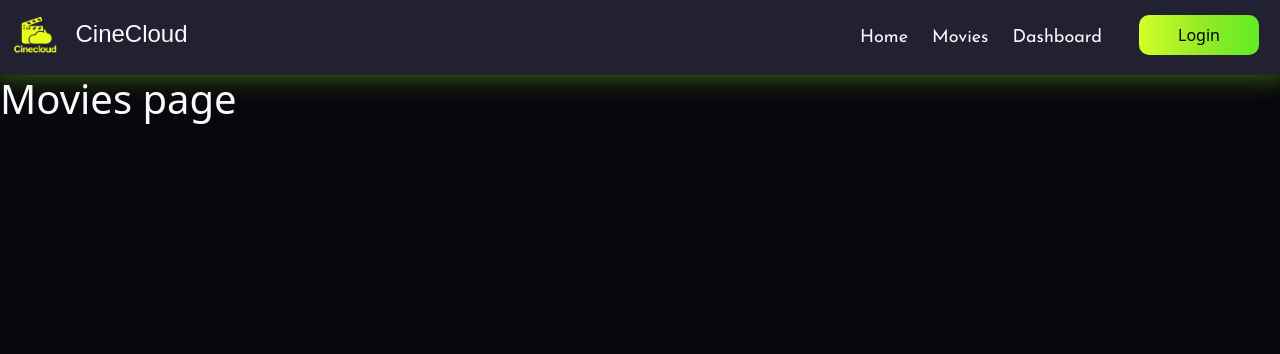
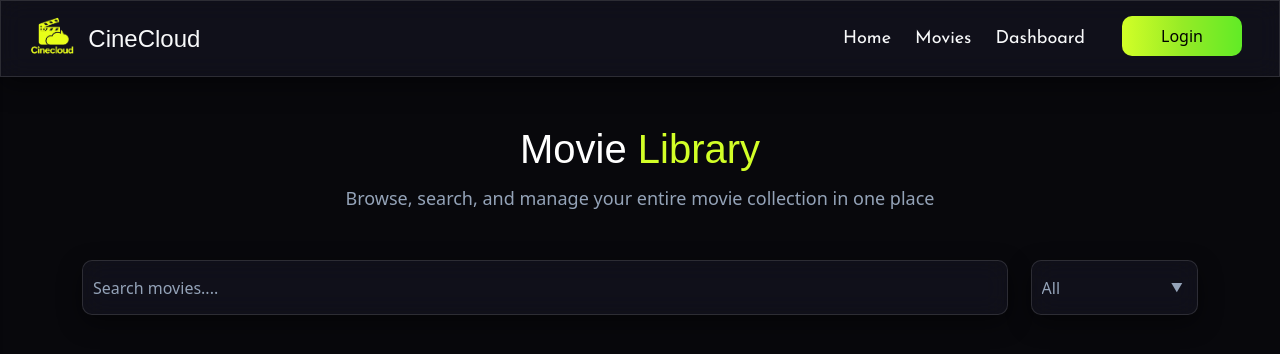
Before and after one commit to 13-Bhupendra/Node.js__MongoDB, a React (Vite) app in the folder Movie management system/frontend/: page /movies in a window 1280 px wide. Shown: the top 354 px of the page. Built offline with nearby package versions, Linux system fonts and the light colour scheme; a web font is replaced by a local one.

Commit message:
12/12/2025

```diff
--- a/Movie management system/frontend/package.json
+++ b/Movie management system/frontend/package.json
@@ -14,6 +14,7 @@
     "react": "^19.2.0",
     "react-bootstrap": "^2.10.10",
     "react-dom": "^19.2.0",
+    "react-icons": "^5.5.0",
     "react-router-dom": "^7.10.1"
   },
   "devDependencies": {
--- /dev/null
+++ b/Movie management system/frontend/src/components/HeroSection.jsx
@@ -0,0 +1,38 @@
+import React from 'react'
+import "../style/heroSection.css"
+import { BiMoviePlay } from "react-icons/bi";
+import { NavLink } from 'react-router-dom';
+
+const HeroSection = () => {
+  return (
+    <div className='heroSectionContainer d-flex justify-content-center align-items-center text-center'>
+
+        <div className="heroSectionContent container">
+
+            <div className="logoText">
+
+                <BiMoviePlay className="iconSize mb-3" />
+
+                <h1 className="fw-bold headingSize">
+                    Cine<span style={{color:"#d2ff27"}}>Cloud</span>
+                </h1>
+
+                <p className="mt-2 paraSize px-2 px-md-5">
+                    Manage your movies effortlessly with a modern, powerful dashboard. <br />
+                    Upload, organize, and track every film in one smart place.
+                </p>
+            </div>
+
+            <div className="GetStartBtn mt-5">
+                <NavLink to="/profile" >
+                    <button>Get Started</button>
+                </NavLink>
+            </div>
+
+        </div>
+
+    </div>
+  )
+}
+
+export default HeroSection
--- a/Movie management system/frontend/src/components/Navbar.jsx
+++ b/Movie management system/frontend/src/components/Navbar.jsx
@@ -1,27 +1,45 @@
-import React from "react";
+import React, { useState } from "react";
 import Logo from "../assets/logo.png";
 import "../style/navbar.css";
 import Btn from "./Btn";
-import { data, NavLink } from "react-router-dom";
+import { NavLink } from "react-router-dom";
+import Sidebar from "./Sidebar";
 
 const Navbar = () => {
 
+  const [open, setOpen] = useState(false);
+
   const data = [
     { id: 1, path: "/", text: "Home" },
-    { id: 1, path: "/movies", text: "Movies" },
-    { id: 1, path: "/dashboard", text: "Dashboard" },
+    { id: 2, path: "/movies", text: "Movies" },
+    { id: 3, path: "/dashboard", text: "Dashboard" },
   ];
 
   return (
-    <div className="containder">
-      <div className="navbarContent d-flex justify-content-between d-flex justify-content-between align-items-center  p-2">
-        <div className="logo">
-          <img src={Logo} alt="logo not Found !" height={"55px"} /> &nbsp;&nbsp;
+    <>
+      {/* SIDEBAR */}
+      <Sidebar open={open} setOpen={setOpen} menu={data} />
+
+      <div className="navContainer">
+        <div className="navbarContent d-flex justify-content-between align-items-center ps-4 pe-4 p-2">
+
+          {/* LOGO */}
+          <div className="logo d-flex align-items-center">
+            <img src={Logo} alt="logo" height={"55px"} />
+            &nbsp;&nbsp;
             <span className="text-light fs-4">CineCloud</span>
           </div>
 
-        <section className="d-flex">
-          <div className="menuList text-light ">
+          {/* TOGGLER FOR MOBILE */}
+          <div className={`toggler d-md-none ${open ? "d-none" : "d-flex"}`} onClick={() => setOpen(true)}>
+            <span className="toggler-line"></span>
+            <span className="toggler-line"></span>
+            <span className="toggler-line"></span>
+          </div>
+
+          {/* DESKTOP MENU */}
+          <section className="d-none d-md-flex">
+            <div className="menuList text-light">
               <ul className="d-flex gap-4 pt-3 me-4">
                 {data.map((el) => (
                   <li key={el.id}>
@@ -32,12 +50,16 @@ const Navbar = () => {
                 ))}
               </ul>
             </div>
-          <div className="loginBtn ">
-            <NavLink to="/profile" ><Btn /></NavLink>
+            <div className="loginBtn">
+              <NavLink to="/profile">
+                <Btn />
+              </NavLink>
             </div>
           </section>
+
         </div>
       </div>
+    </>
   );
 };
 
--- /dev/null
+++ b/Movie management system/frontend/src/components/SeachBarAndSorting.jsx
@@ -0,0 +1,27 @@
+import React from 'react'
+import "../style/SeachBarAndSorting.css"
+
+const SeachBarAndSorting = () => {
+  return (
+    <div className='container searchingSortingContainer'>
+        <h3 className='text-center mt-5 pb-1'>Movie <span style={{color:"#d2ff27"}}>Library</span></h3>
+        <p className='text-center '>Browse, search, and manage your entire movie collection in one place</p>
+
+        <div className="searchSortingContent mt-5 d-flex justify-content-between">
+            <div className="searchBar">
+                <input type="text" placeholder='Search movies....' />
+            </div>
+
+            <div className="sorting">
+                <select name="" id="">
+                    <option value="">All</option>
+                    <option value="">All</option>
+                    <option value="">All</option>
+                </select>
+            </div>
+        </div>
+    </div>
+  )
+}
+
+export default SeachBarAndSorting
--- a/Movie management system/frontend/src/index.css
+++ b/Movie management system/frontend/src/index.css
@@ -11,9 +11,9 @@ body
 :root{
     --Bgdark : #212132;
     --fontColor : #D2FF27;
+    --fontColorTwo : #94a3b8;
     --font : "Science Gothic", sans-serif;
     --fontTwo : "Josefin Sans", sans-serif;
-    --shadow :  0 0 20px 5px rgba(117, 201, 28, 0.4);
 }
 
 
@@ -24,7 +24,6 @@ body
 {
     height: 40px;
     width: 120px;
-    background: #D2FF27;
     background: linear-gradient(90deg,rgba(210, 255, 39, 1) 0%, rgba(150, 235, 38, 1) 50%, rgba(97, 235, 38, 1) 100%);
     border: none;
     outline: none;
--- a/Movie management system/frontend/src/pages/Home.jsx
+++ b/Movie management system/frontend/src/pages/Home.jsx
@@ -1,11 +1,12 @@
 import React from 'react'
 import Navbar from '../components/Navbar'
+import HeroSection from '../components/HeroSection'
 
 
 const Home = () => {
   return (
     <div>
-      Home Page
+        <HeroSection />
     </div>
   )
 }
--- a/Movie management system/frontend/src/pages/Movies.jsx
+++ b/Movie management system/frontend/src/pages/Movies.jsx
@@ -1,9 +1,10 @@
 import React from 'react'
+import SeachBarAndSorting from '../components/SeachBarAndSorting'
 
 const Movies = () => {
   return (
     <div>
-     <h1 className='text-light'> Movies page</h1>
+      <SeachBarAndSorting />
     </div>
   )
 }
--- /dev/null
+++ b/Movie management system/frontend/src/style/SeachBarAndSorting.css
@@ -0,0 +1,87 @@
+.searchingSortingContainer h3
+{
+    font-size: 40px;
+    font-family: var(--font);
+    color: white;
+}
+.searchingSortingContainer p
+{
+    color: var(--fontColorTwo);
+    font-size: 18px;
+}
+.searchSortingContent .searchBar
+{
+    height: 55px;
+    width: 83% !important;
+}
+.searchSortingContent .searchBar input
+{
+    height: 100%;
+    width: 100%;
+    border-radius: 10px;
+    border: none;
+    outline: none;
+     background: rgba(33, 33, 50, 0.35);
+    backdrop-filter: blur(12px) saturate(180%);
+    -webkit-backdrop-filter: blur(12px) saturate(180%);
+    border: 1px solid rgba(255, 255, 255, 0.12);
+    box-shadow: 0 8px 24px rgba(0, 0, 0, 0.45);
+    padding: 10px;
+    color: var(--fontColorTwo);
+}
+.searchSortingContent .searchBar input::placeholder
+{
+    color: var(--fontColorTwo);
+}
+.searchSortingContent .sorting
+{
+    height: 55px;
+    width: 15%;
+}
+.searchSortingContent .sorting select
+{
+    height:100%;
+    width: 100%;
+    border-radius: 10px;
+    border: none;
+    outline: none;
+     background: rgba(33, 33, 50, 0.35);
+    backdrop-filter: blur(12px) saturate(180%);
+    -webkit-backdrop-filter: blur(12px) saturate(180%);
+    border: 1px solid rgba(255, 255, 255, 0.12);
+    box-shadow: 0 8px 24px rgba(0, 0, 0, 0.45);
+    padding: 10px;
+    color: var(--fontColorTwo);
+}
+.searchSortingContent .sorting select option {
+    background: rgba(33, 33, 50, 0.85);
+    color: white;
+    padding: 10px;
+    border: none;
+}
+
+.searchSortingContent .sorting select option:hover {
+    background: rgba(210, 255, 39, 0.25);
+    color: white;
+}
+
+.searchSortingContent .sorting select {
+    appearance: none;
+    -webkit-appearance: none;
+    -moz-appearance: none;
+}
+
+.searchSortingContent .sorting {
+    position: relative;
+}
+
+.searchSortingContent .sorting::after {
+    content: "▼";
+    font-size: 12px;
+    color: var(--fontColorTwo);
+    position: absolute;
+    right: 15px;
+    top: 50%;
+    transform: translateY(-50%);
+    pointer-events: none;
+}
--- /dev/null
+++ b/Movie management system/frontend/src/style/heroSection.css
@@ -0,0 +1,57 @@
+.heroSectionContainer {
+    height: 100vh;
+    width: 100%;
+    background-image: linear-gradient(rgba(0,0,0,0.65), rgba(0,0,0,0.65)), url("../assets/bg.webp");
+    background-size: cover;
+    background-position: center;
+    background-repeat: no-repeat;
+    position: fixed;
+    top: 0;
+    left: 0;
+}
+
+.heroSectionContent {
+    text-align: center;
+}
+.headingSize {
+    font-family: var(--font);
+    font-size: clamp(40px, 8vw, 100px);
+    color: white;
+}
+
+.paraSize {
+    color: var(--fontColorTwo);
+    font-family: montserrat;
+    font-size: clamp(14px, 2vw, 22px);
+    line-height: 1.5;
+}
+
+.iconSize {
+    color: #d2ff27;
+    font-size: clamp(50px, 10vw, 90px);
+    animation: pop 1s ease-out;
+}
+
+.GetStartBtn button {
+    height: 55px;
+    width: 150px;
+    background: linear-gradient(90deg, rgba(210, 255, 39, 1) 0%, rgba(150, 235, 38, 1) 50%, rgba(97, 235, 38, 1) 100%);
+    border: none;
+    outline: none;
+    border-radius: 20px;
+    font-size: 18px;
+    font-weight: 500;
+    cursor: pointer;
+    transition: all 0.4s ease-in-out;
+}
+
+.GetStartBtn button:hover {
+    background: linear-gradient(90deg, rgba(97, 235, 38, 1) 0%, rgba(150, 235, 38, 1) 50%, rgba(210, 255, 39, 1) 100%);
+    transform: scale(1.05);
+    font-weight: bold;
+}
+
+@keyframes pop {
+    0% { transform: scale(0.6); opacity: 0; }
+    100% { transform: scale(1); opacity: 1; }
+}
--- a/Movie management system/frontend/src/style/navbar.css
+++ b/Movie management system/frontend/src/style/navbar.css
@@ -1,8 +1,16 @@
+.navContainer
+{
+  position: sticky;
+  top: 0%;
+  z-index: 999;
+}
 .navbarContent
 {
-    background-color: var(--Bgdark);
-    box-shadow:var(--shadow);
-
+    background: rgba(33, 33, 50, 0.35);
+    backdrop-filter: blur(12px) saturate(180%);
+    -webkit-backdrop-filter: blur(12px) saturate(180%);
+    border: 1px solid rgba(255, 255, 255, 0.12);
+    box-shadow: 0 8px 24px rgba(0, 0, 0, 0.45);
 }
 .logo span
 {
@@ -13,7 +21,7 @@
     list-style: none;
     font-size: 18px;
     font-family: var(--fontTwo);
-    color: white;
+    color: var(--fontColorTwo);
     text-decoration: none;
 }
 .menuList ul a
@@ -24,4 +32,101 @@
 
 
 
-/* sidebar css */
+/* Mobile Toggler */
+.toggler {
+  display: flex;
+  flex-direction: column;
+  cursor: pointer;
+  gap: 4px;
+}
+
+.toggler-line {
+  width: 28px;
+  height: 3px;
+  background: white;
+  border-radius: 5px;
+}
+
+/* Hide toggler on desktop */
+@media (min-width: 768px) {
+  .toggler {
+    display: none;
+  }
+}
+
+/* Sidebar Overlay */
+.sidebar-overlay {
+  position: fixed;
+  top: 0;
+  left: 0;
+  width: 100%;
+  height: 100%;
+  background: rgba(0,0,0.5,0.9);
+  opacity: 0;
+  visibility: hidden;
+  transition: 0.3s;
+  z-index: 98;
+}
+
+.sidebar-overlay.show {
+  opacity: 1;
+  visibility: visible;
+}
+
+.sidebar {
+  position: fixed;
+  top: 0;
+  left: -102%;
+  height: 100%;
+  width: 100%;
+  background: rgba(33, 33, 50, 0.35);
+  backdrop-filter: blur(12px) saturate(180%);
+  -webkit-backdrop-filter: blur(12px) saturate(180%);
+  border: 1px solid rgba(255, 255, 255, 0.12);
+  box-shadow: 0 8px 24px rgba(0, 0, 0, 0.45);
+  padding: 20px;
+  transition: 0.55s ease-in-out;
+  z-index: 1000;
+}
+
+.sidebar-open {
+  left: 0;
+}
+
+.close-btn {
+  font-size: 28px;
+  color: white;
+  cursor: pointer;
+  float: right;
+}
+
+.sidebar-menu {
+  margin-top: 40px;
+  list-style: none;
+  padding: 0;
+}
+
+.sidebar-menu li {
+  padding: 12px 0;
+  border-bottom: 1px solid #333;
+}
+
+.sidebar-menu li a {
+  color: white;
+  font-size: 18px;
+  font-family: var(--fontTwo);
+  text-decoration: none;
+}
+
+/* Sidebar Profile Button */
+.sidebar-login-btn {
+  margin-top: 25px;
+  width: 100%;
+  padding: 10px;
+  background: white;
+  color: black;
+  border: none;
+  border-radius: 6px;
+  font-weight: 600;
+  cursor: pointer;
+}
```
Also changed, not shown: Movie management system/frontend/src/components/Sidebar.jsx (+33 -0 lines), Movie management system/frontend/src/assets/bg.webp (added), 1 other file (tests, documents, lock files or other folders). Lines whose indentation alone changed are shown as unchanged.
